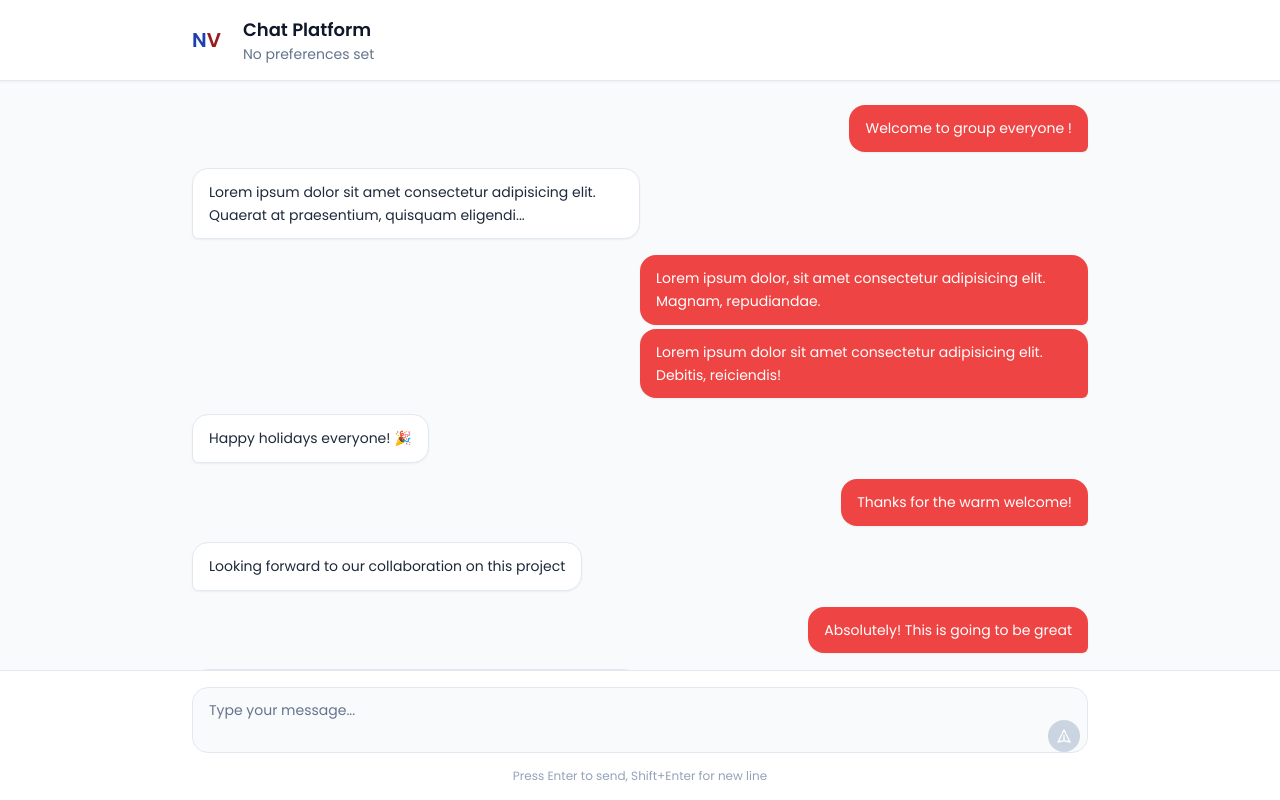
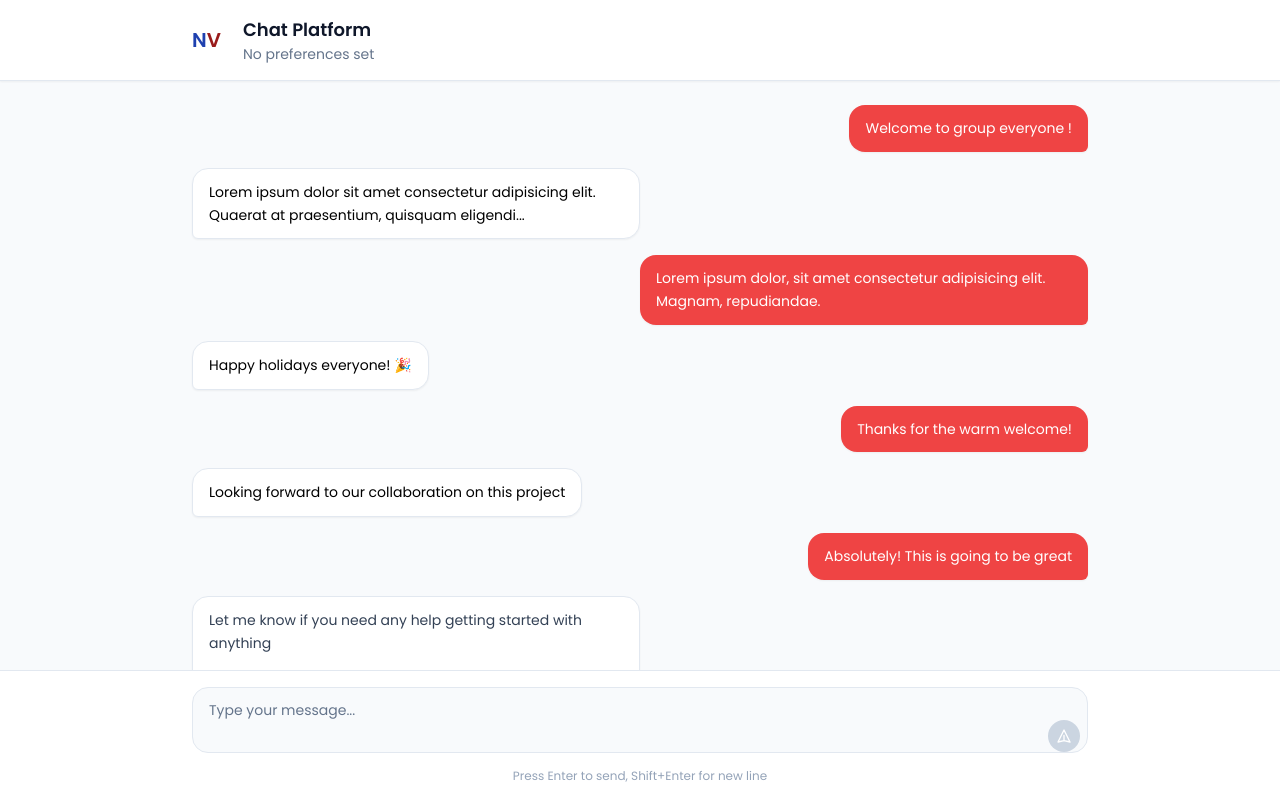
Before and after one commit to Krishiv-Thakuria/Next-Voters, a Next.js app: page /chat in a window 1280 px wide. Built offline with nearby package versions, Linux system fonts and the light colour scheme.

Commit message:
added political perspecitves. need to be fixed a bit

```diff
--- a/app/chat/page.tsx
+++ b/app/chat/page.tsx
@@ -3,6 +3,7 @@ import React, { useState, useRef, useEffect } from "react";
 import { useSearchParams } from 'next/navigation';
 import usePreference from "@/hooks/preferences";
 import { Spinner } from "@/components/ui/spinner";
+import PoliticalPerspective from "../components/political-perspective";
 
 const messages = [
   {
@@ -15,10 +16,7 @@ const messages = [
   },
   {
     from: "me",
-    text: [
-      "Lorem ipsum dolor, sit amet consectetur adipisicing elit. Magnam, repudiandae.",
-      "Lorem ipsum dolor sit amet consectetur adipisicing elit. Debitis, reiciendis!"
-    ],
+    text: "Lorem ipsum dolor, sit amet consectetur adipisicing elit. Magnam, repudiandae.",
   },
   {
     from: "other",
@@ -42,6 +40,45 @@ const messages = [
   }
 ];
 
+const lastConservative = "Conservatives focus on fiscal responsibility, small government, and traditional values.";
+const lastLiberal = "Liberals emphasize social equality, healthcare access, and progressive policies.";
+
+const MessageBubble = ({ message, isFromMe }) => {
+  const baseClasses = "py-3 px-4 rounded-2xl shadow-sm max-w-md";
+  const myClasses = `${baseClasses} bg-red-500 text-white rounded-br-md ml-auto`;
+  const otherClasses = `${baseClasses} bg-white border border-slate-200 rounded-bl-md`;
+
+  return (
+    <div className={`flex ${isFromMe ? 'justify-end' : 'justify-start'} mb-4`}>
+      <div className={isFromMe ? myClasses : otherClasses}>
+        {message.text === "Let me know if you need any help getting started with anything" ? (
+          <div className="space-y-4">
+            <p className="text-sm leading-relaxed text-slate-700 mb-4">{message.text}</p>
+            <div className="grid grid-cols-1 md:grid-cols-2 gap-4">
+              <PoliticalPerspective
+                title="Conservative Party"
+                subtitle="Based on official 2025 party platform"
+                content={lastConservative}
+                loading={false}
+                color="blue"
+              />
+              <PoliticalPerspective
+                title="Liberal Party"
+                subtitle="Based on official 2025 party platform"
+                content={lastLiberal}
+                loading={false}
+                color="red"
+              />
+            </div>
+          </div>
+        ) : (
+          <p className="text-sm leading-relaxed">{message.text}</p>
+        )}
+      </div>
+    </div>
+  );
+};
+
 const Chat = () => {
   const searchParams = useSearchParams();
   const initialMessage = searchParams.get('message');
@@ -54,14 +91,10 @@ const Chat = () => {
 
   useEffect(() => {
     setIsMounted(true);
-  })
-
-  const scrollToBottom = () => {
-    messagesEndRef.current?.scrollIntoView({ behavior: "smooth" });
-  };
+  }, []);
 
   useEffect(() => {
-    scrollToBottom();
+    messagesEndRef.current?.scrollIntoView({ behavior: "smooth" });
   }, []);
 
   const handleSendMessage = () => {
@@ -79,19 +112,19 @@ const Chat = () => {
     }
   };
 
-  if (!isMounted) return (
+  if (!isMounted) {
+    return (
       <div className="min-h-screen flex items-center justify-center bg-white">
         <Spinner size="lg" className="bg-black" />
       </div>
     );
-
+  }
 
   return (
     <div className="h-screen bg-slate-50 flex flex-col">
-      {/* Chat Header */}
+      {/* Header */}
       <div className="bg-white border-b border-slate-200 px-6 py-4 shadow-sm">
-        <div className="max-w-4xl mx-auto">
-          <div className="flex items-center space-x-3">
+        <div className="max-w-4xl mx-auto flex items-center space-x-3">
           <div className="mr-2.5">
             <span className="text-blue-800 font-semibold text-xl">N</span>
             <span className="text-red-800 font-semibold text-xl">V</span>
@@ -104,50 +137,22 @@ const Chat = () => {
           </div>
         </div>
       </div>
-      </div>
 
-      {/* Messages Container */}
+      {/* Messages */}
       <div className="flex-1 overflow-y-auto px-4 py-6">
-        <div className="max-w-4xl mx-auto space-y-4">
-          {messages.map((msg, index) =>
-            msg.from === "me" ? (
-              <div key={index} className="flex justify-end">
-                <div className="flex items-end space-x-2 max-w-md">
-                  <div className="space-y-1">
-                    {Array.isArray(msg.text) ? (
-                      msg.text.map((t, i) => (
-                        <div
-                          key={i}
-                          className="py-3 px-4 bg-red-500 text-white rounded-2xl rounded-br-md shadow-sm"
-                        >
-                          <p className="text-sm leading-relaxed">{t}</p>
-                        </div>
-                      ))
-                    ) : (
-                      <div className="py-3 px-4 bg-red-500 text-white rounded-2xl rounded-br-md shadow-sm">
-                        <p className="text-sm leading-relaxed">{msg.text}</p>
-                      </div>
-                    )}
-                  </div>
-                </div>
-              </div>
-            ) : (
-              <div key={index} className="flex justify-start">
-                <div className="flex items-end space-x-3 max-w-md">
-                  <div className="space-y-1">
-                    <div className="py-3 px-4 bg-white border border-slate-200 rounded-2xl rounded-bl-md shadow-sm">
-                      <p className="text-sm leading-relaxed text-slate-800">{msg.text}</p>
-                    </div>
-                  </div>
-                </div>
-              </div>
-            )
-          )}
+        <div className="max-w-4xl mx-auto">
+          {messages.map((msg, index) => (
+            <MessageBubble
+              key={index}
+              message={msg}
+              isFromMe={msg.from === "me"}
+            />
+          ))}
           <div ref={messagesEndRef} />
         </div>
       </div>
 
-      {/* Message Input */}
+      {/* Input */}
       <div className="bg-white border-t border-slate-200 px-4 py-4">
         <div className="max-w-4xl mx-auto">
           <div className="flex items-end space-x-3">
@@ -159,22 +164,17 @@ const Chat = () => {
                 placeholder="Type your message..."
                 onChange={(e) => setMessage(e.target.value)}
                 onKeyPress={handleKeyPress}
-                style={{
-                  minHeight: '44px',
-                  height: 'auto'
-                }}
+                style={{ minHeight: '44px', height: 'auto' }}
               />
-              <div className="absolute right-2 bottom-2">
               <button
                 onClick={handleSendMessage}
                 disabled={!message.trim()}
-                  className="w-8 h-8 bg-red-500 hover:bg-red-600 disabled:bg-slate-300 text-white rounded-full flex items-center justify-center transition-colors duration-200"
+                className="absolute right-2 bottom-2 w-8 h-8 bg-red-500 hover:bg-red-600 disabled:bg-slate-300 text-white rounded-full flex items-center justify-center transition-colors duration-200"
               >
                 <svg className="w-4 h-4" fill="none" stroke="currentColor" viewBox="0 0 24 24">
                   <path strokeLinecap="round" strokeLinejoin="round" strokeWidth="2" d="M12 19l9 2-9-18-9 18 9-2zm0 0v-8" />
                 </svg>
               </button>
-              </div>
             </div>
           </div>
           <p className="text-xs text-slate-400 mt-2 text-center">
--- /dev/null
+++ b/app/components/political-perspective.tsx
@@ -0,0 +1,51 @@
+import React, { FC } from "react";
+
+interface PartyCardProps {
+  title: string;
+  subtitle: string;
+  content?: string;
+  loading?: boolean;
+  color: "blue" | "red";
+}
+
+const PoliticalPerspective: FC<PartyCardProps> = ({ title, subtitle, content, loading, color }) => {
+  const colors = {
+    blue: {
+      border: "border-blue-600",
+      bg: "bg-blue-50",
+      text: "text-blue-800",
+      borderSecondary: "border-blue-200",
+      loadingText: "text-blue-600",
+    },
+    red: {
+      border: "border-red-600",
+      bg: "bg-red-50",
+      text: "text-red-800",
+      borderSecondary: "border-red-200",
+      loadingText: "text-red-600",
+    },
+  };
+
+  const c = colors[color];
+
+  return (
+    <div className="w-full md:w-[30%] flex flex-col">
+      <div className={`border-b-2 ${c.border} pb-2 mb-4`}>
+        <h2 className={`text-xl font-bold uppercase tracking-wider ${c.border}`}>{title}</h2>
+        <p className={`text-xs ${c.border} opacity-75`}>{subtitle}</p>
+      </div>
+      <div className={`flex-1 ${c.bg} p-5 rounded-lg shadow-md overflow-y-auto h-64 md:h-96 border-2 ${c.borderSecondary} relative`}>
+        {loading && (
+          <div className="absolute inset-0 bg-opacity-50 flex items-center justify-center" style={{ backgroundColor: c.bg }}>
+            <div className={`animate-pulse ${c.loadingText}`}>Loading...</div>
+          </div>
+        )}
+        <p className={`whitespace-pre-line ${c.text} leading-relaxed`}>
+          {content || `The ${title} perspective will appear here...`}
+        </p>
+      </div>
+    </div>
+  );
+};
+
+export default PoliticalPerspective;
```
Lines whose indentation alone changed are shown as unchanged.
